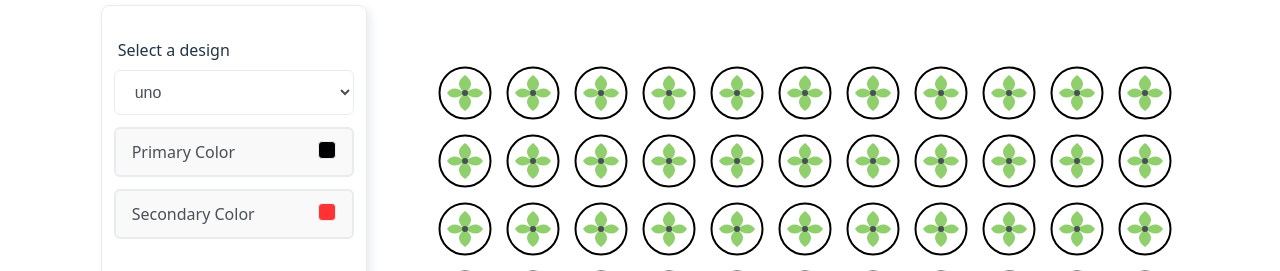
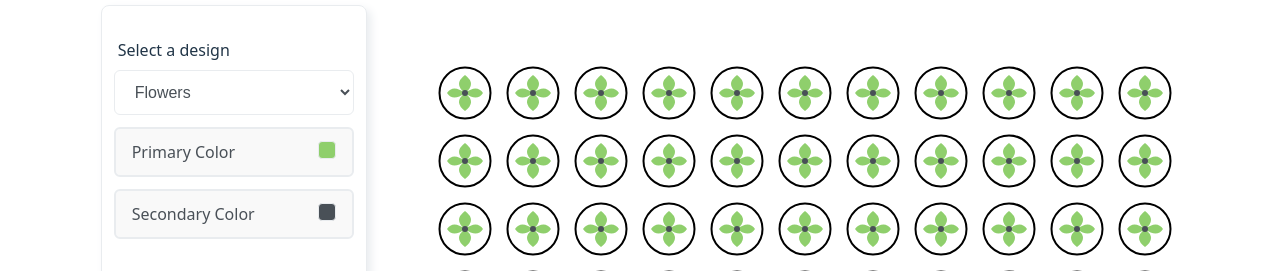
Before and after one commit to catalinasy/tile-generator, a React (Vite) app: page / in a window 1280 px wide. Shown: the part 152-423 px from the top of the page. Built offline with nearby package versions, Linux system fonts and the light colour scheme.

Commit message:
adds context logic on setting navbar

```diff
--- a/src/Components/SettingNavbar/index.tsx
+++ b/src/Components/SettingNavbar/index.tsx
@@ -1,24 +1,31 @@
-import { useState } from 'react';
+import { useContext, useState } from 'react';
 
 import { Button } from '../Button';
 import { Select } from '../Select';
 import { ColorSelectionModal } from '../ColorSelectionModal';
 import { Container, ColorSelected } from './styles';
+import { Context } from '../../Context';
 
-const MOCK_OPTIONS = [
-  { value: 'uno', label: 'uno' },
-  { value: 'dos', label: 'dos' },
-  { value: 'tres', label: 'tres' },
+const Designs = [
+  { value: 'flower', label: 'Flowers' },
+  { value: 'circles', label: 'Circles' },
+  { value: 'grid', label: 'Grid' },
+  { value: 'sun', label: 'Sun' },
 ];
 
 const SettingNavbar = () => {
   const [open, setOpen] = useState<boolean>(false);
-  const [primaryColor, setPrimaryColor] = useState<string>('#000000');
-  const [secondaryColor, setSecondaryColor] = useState<string>('#FF3333');
-  const [selectedDesign, setSelectedDesign] = useState<string | null>(null);
   const [changingState, setChanginState] = useState<'primary' | 'secondary'>(
     'primary'
   );
+  const {
+    primaryColor,
+    secondaryColor,
+    selectedDesign,
+    setPrimaryColor,
+    setSecondaryColor,
+    setSelectedDesign,
+  } = useContext(Context);
 
   return (
     <Container>
@@ -31,7 +38,7 @@ const SettingNavbar = () => {
         }
       />
       <Select
-        options={MOCK_OPTIONS}
+        options={Designs}
         title="Select a design"
         value={selectedDesign}
         onChange={setSelectedDesign}
```
